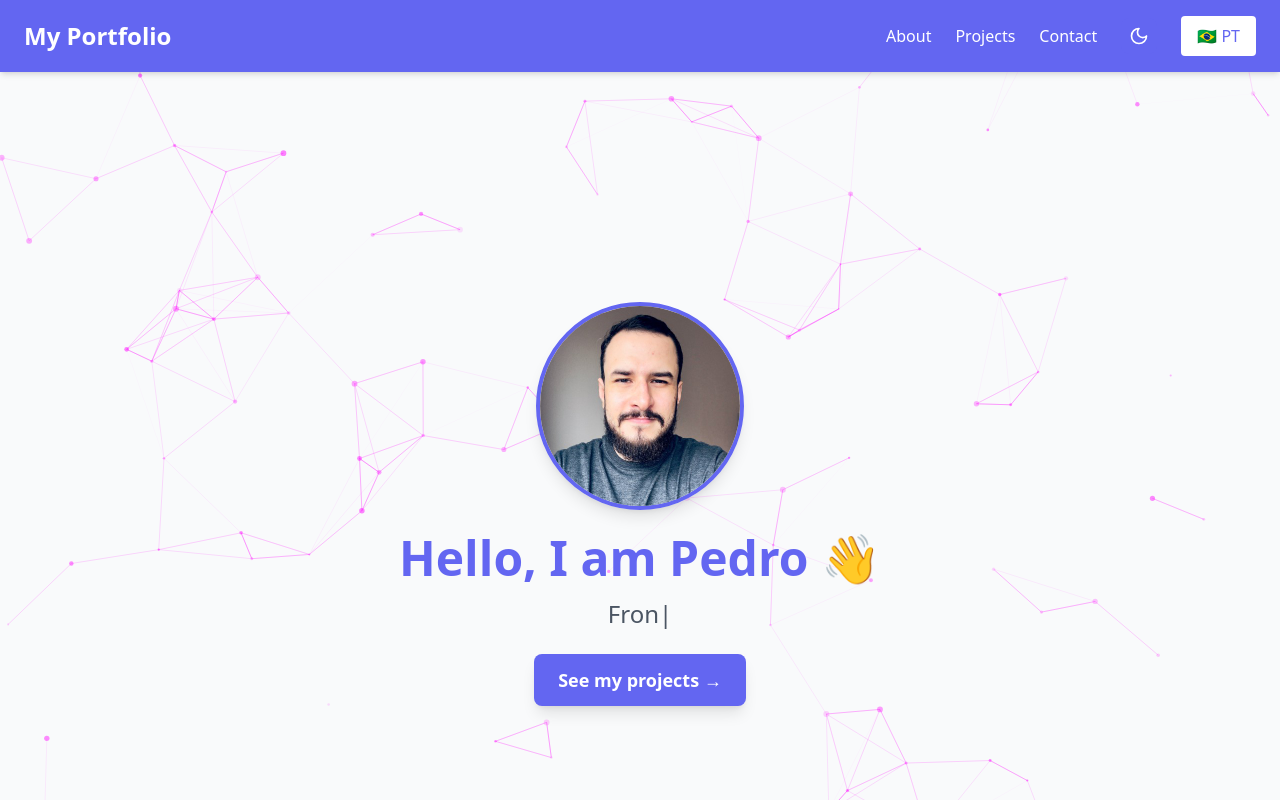
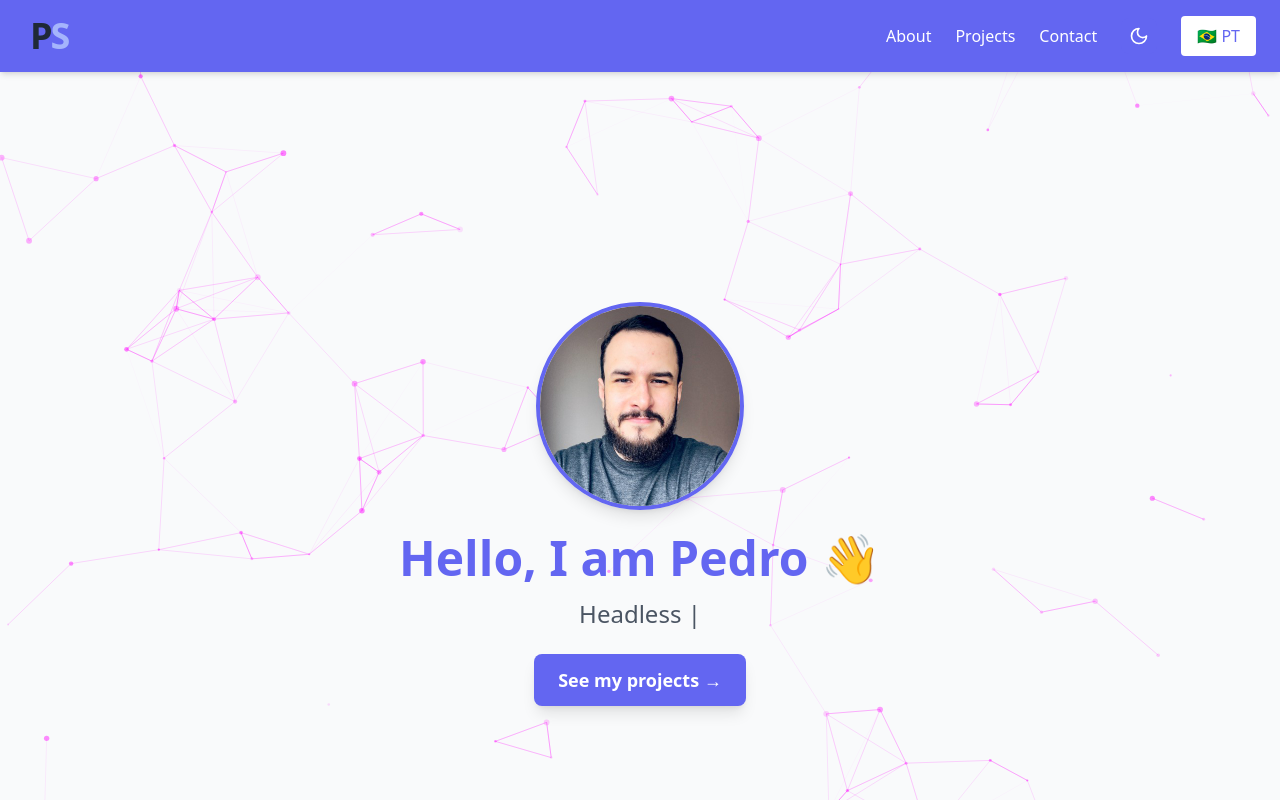
Before and after one commit to pedromssoares/my-portfolio, a Next.js app: page / in a window 1280 px wide. Shown: the top 800 px of the page. Built offline with nearby package versions, Linux system fonts and the light colour scheme.

Commit message:
fix: ensure typed effect receives an array from translation

```diff
--- a/src/components/Footer.tsx
+++ b/src/components/Footer.tsx
@@ -1,7 +1,13 @@
+import { useTranslation } from "react-i18next";
+
 export default function Footer() {
+  const { t } = useTranslation();
+
   return (
     <footer className="w-full bg-secondary text-white dark:bg-darkSecondary dark:text-darkText py-4 px-6 text-center mt-auto">
-      <p>© {new Date().getFullYear()} Pedro Soares. All rights reserved.</p>
+      <p>
+        © {new Date().getFullYear()} {t("footer")}
+      </p>
     </footer>
   );
 }
--- a/src/components/Header.tsx
+++ b/src/components/Header.tsx
@@ -1,9 +1,21 @@
 import { Moon, Sun } from "lucide-react";
 import useTheme from "@/hooks/useTheme";
 import { useTranslation } from "react-i18next";
+import Link from "next/link";
+import { useEffect, useState } from "react";
+import { AnimatePresence, motion } from "framer-motion";
 
 export default function Header() {
   const { theme, toggleTheme } = useTheme();
+  const [isCollapsed, setIsCollapsed] = useState(false);
+
+  useEffect(() => {
+    const timer = setTimeout(() => {
+      setIsCollapsed(true); // 🔹 Após 2 segundos, reduz para "PS"
+    }, 2000);
+
+    return () => clearTimeout(timer);
+  }, []);
 
   const { i18n } = useTranslation();
   const { t } = useTranslation();
@@ -15,7 +27,51 @@ export default function Header() {
   return (
     <header className="w-full bg-primary text-white dark:bg-darkPrimary dark:text-darkText py-4 px-6 shadow-md">
       <div className="mx-auto flex justify-between items-center">
-        <h1 className="text-2xl font-bold">{t("myPortfolio")}</h1>
+        {/* 🔹 Logo Animado */}
+        <Link href="/">
+          <motion.div className="text-3xl md:text-4xl font-extrabold tracking-wide flex items-center">
+            <AnimatePresence mode="wait">
+              {!isCollapsed ? (
+                <motion.span
+                  key="fullName"
+                  initial={{ opacity: 0, x: -20 }}
+                  animate={{ opacity: 1, x: 0 }}
+                  exit={{ opacity: 0, x: 20 }}
+                  transition={{ duration: 0.5 }}
+                >
+                  <span className="text-secondary">Pedro</span>
+                  <span className="text-accent">Soares</span>
+                </motion.span>
+              ) : (
+                <motion.span
+                  key="initials"
+                  className="flex space-x-1" // 🔹 Adicionamos espaçamento fixo entre "P" e "S"
+                  initial={{ opacity: 0, x: -20 }}
+                  animate={{ opacity: 1, x: 0 }}
+                  exit={{ opacity: 0, x: 20 }}
+                  transition={{ duration: 0.5 }}
+                >
+                  <motion.span
+                    className="text-secondary"
+                    initial={{ x: 0 }}
+                    animate={{ x: 6 }} // 🔹 Ajustamos a distância final para não sobrepor
+                    transition={{ duration: 0.5 }}
+                  >
+                    P
+                  </motion.span>
+                  <motion.span
+                    className="text-accent"
+                    initial={{ x: 0 }}
+                    animate={{ x: -1 }} // 🔹 Ajustamos a distância final para não sobrepor
+                    transition={{ duration: 0.5 }}
+                  >
+                    S
+                  </motion.span>
+                </motion.span>
+              )}
+            </AnimatePresence>
+          </motion.div>
+        </Link>
         <nav className="flex items-center gap-6">
           <ul className="flex gap-6">
             <li>
@@ -51,7 +107,7 @@ export default function Header() {
             {theme === "dark" ? <Sun size={20} /> : <Moon size={20} />}
           </button>
 
-        {/*Language Toggle Button*/}
+          {/*Language Toggle Button*/}
           <button
             onClick={toggleLanguage}
             className="bg-white text-primary px-4 py-2 rounded"
--- a/src/locales/en.json
+++ b/src/locales/en.json
@@ -1,9 +1,10 @@
 {
     "greeting": "Hello, I am Pedro 👋",
-    "developer": "Frontend Developer 🚀",
+    "developer": ["Frontend Developer 🚀", "Headless CMS Specialist", "Experienced in Angular and React"],
     "cta": "See my projects →",
     "myPortfolio": "My Portfolio",
     "about": "About",
     "projects": "Projects",
-    "contact": "Contact"
+    "contact": "Contact",
+    "footer": "© 2025 Pedro Soares. All rights reserved."
   }
--- a/src/locales/pt-br.json
+++ b/src/locales/pt-br.json
@@ -1,9 +1,10 @@
 {
   "greeting": "Olá, eu sou Pedro 👋",
-    "developer": "Desenvolvedor Frontend 🚀",
+  "developer": ["Desenvolvedor Frontend 🚀", "Especialista em CMS Headless", "Experiente com Angular e React"],
   "cta": "Veja meus projetos →",
   "myPortfolio": "Meu Portfolio",
   "about": "Sobre",
   "projects": "Projetos",
-    "contact": "Contato"
+  "contact": "Contato",
+  "footer": "© 2025 Pedro Soares. Todos os direitos reservados."
 }
--- a/src/pages/index.tsx
+++ b/src/pages/index.tsx
@@ -46,9 +46,7 @@ export default function Home() {
         className="text-2xl text-gray-600 dark:text-gray-300 mb-6 relative z-10"
       >
         <ReactTyped
-          strings={[
-            t("developer"),
-          ]}
+          strings={(t("developer", { returnObjects: true }) as string[]) || []} // 🔹 Garantimos que seja um array
           typeSpeed={50}
           backSpeed={30}
           loop
```
Lines whose indentation alone changed are shown as unchanged.
